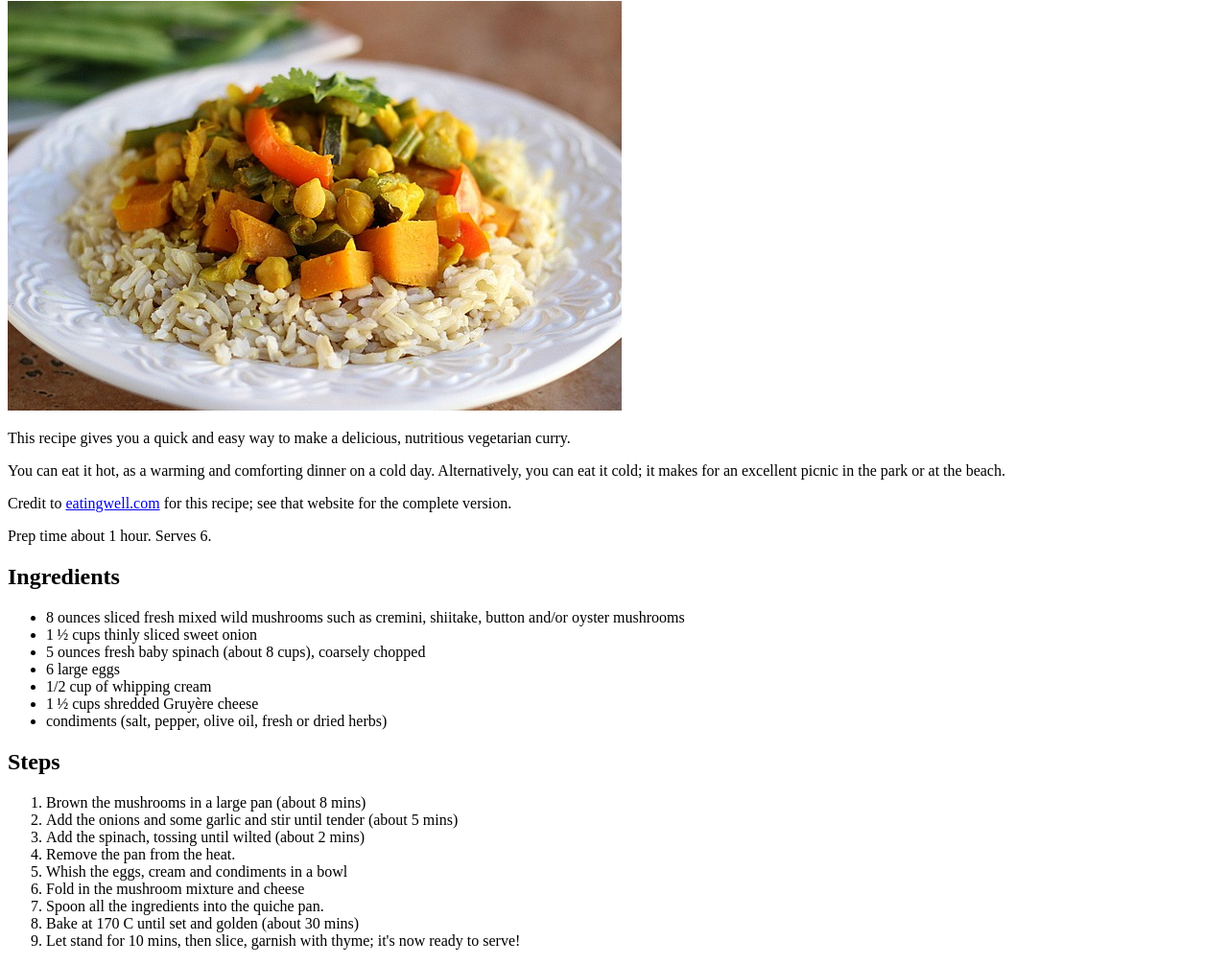
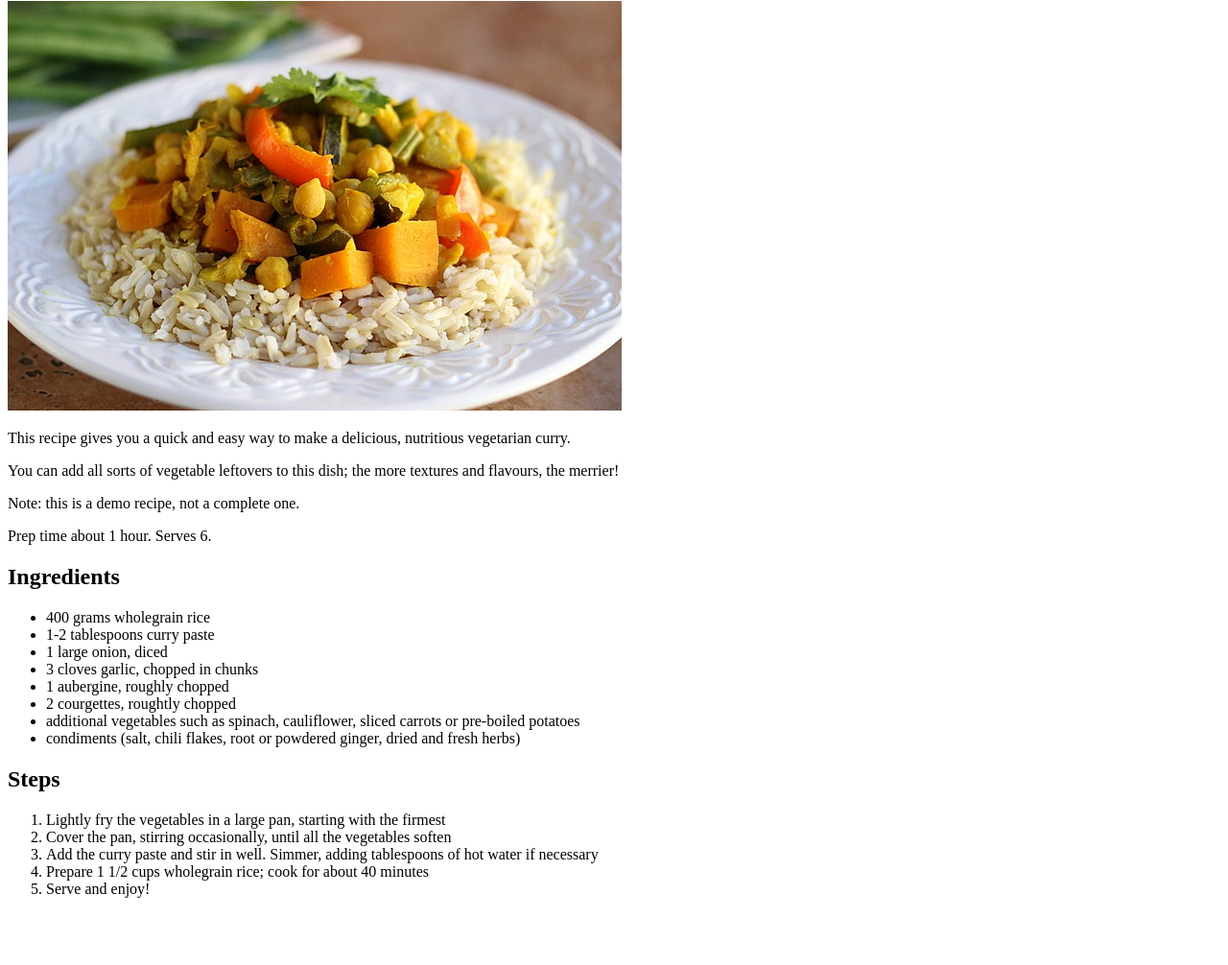
Before and after one commit to Sebhobbs/odin-recipes, a plain HTML site: page recipes/curry.html in a window 1280 px wide. Shown: the part 79-1085 px from the top of the page at 96% size. After the commit the page ends 1031 px from the top, so only its background shows below. Drawn offline with Linux system fonts and the light colour scheme.

Commit message:
Update curry recipe to be more realistic

```diff
--- a/recipes/curry.html
+++ b/recipes/curry.html
@@ -11,33 +11,30 @@
 <img src="curry.jpg" alt="a delicious curry">
 
 <p>This recipe gives you a quick and easy way to make a delicious, nutritious vegetarian curry.</p>
-<p>You can eat it hot, as a warming and comforting dinner on a cold day. Alternatively, you can eat it cold; it makes for an excellent picnic in the park or at the beach.</p>
-<p>Credit to <a href="https://www.eatingwell.com/recipe/278023/spinach-mushroom-quiche/">eatingwell.com</a> for this recipe; see that website for the complete version.</p>
+<p>You can add all sorts of vegetable leftovers to this dish; the more textures and flavours, the merrier!</p>
+<p>Note: this is a demo recipe, not a complete one.</p>
 <p>Prep time about 1 hour. Serves 6.</p>
 
 
 <h2>Ingredients</h2>
 <ul>
-    <li>8 ounces sliced fresh mixed wild mushrooms such as cremini, shiitake, button and/or oyster mushrooms</li>
-    <li>1 ½ cups thinly sliced sweet onion</li>
-    <li>5 ounces fresh baby spinach (about 8 cups), coarsely chopped</li>
-    <li>6 large eggs</li>
-    <li>1/2 cup of whipping cream</li>
-    <li>1 ½ cups shredded Gruyère cheese </li>
-    <li>condiments (salt, pepper, olive oil, fresh or dried herbs)</li>
+    <li>400 grams wholegrain rice</li>
+    <li>1-2 tablespoons curry paste</li>
+    <li>1 large onion, diced</li>
+   <li>3 cloves garlic, chopped in chunks</li>
+    <li>1 aubergine, roughly chopped</li>
+    <li>2 courgettes, roughtly chopped</li>
+    <li>additional vegetables such as spinach, cauliflower, sliced carrots or pre-boiled potatoes</li>
+    <li>condiments (salt, chili flakes, root or powdered ginger, dried and fresh herbs) </li>
 </ul>
 
 <h2>Steps</h2>
 <ol>
-<li>Brown the mushrooms in a large pan (about 8 mins)</li>
-<li>Add the onions and some garlic and stir until tender (about 5 mins)</li>
-<li>Add the spinach, tossing until wilted (about 2 mins)</li>
-<li>Remove the pan from the heat.</li>
-<li>Whish the eggs, cream and condiments in a bowl</li>
-<li>Fold in the mushroom mixture and cheese</li>
-<li>Spoon all the ingredients into the quiche pan. </li>
-<li>Bake at 170 C until set and golden (about 30 mins)</li>
-<li>Let stand for 10 mins, then slice, garnish with thyme; it's now ready to serve!</li>
+<li>Lightly fry the vegetables in a large pan, starting with the firmest</li>
+<li>Cover the pan, stirring occasionally, until all the vegetables soften</li>
+<li>Add the curry paste and stir in well. Simmer, adding tablespoons of hot water if necessary</li>
+<li>Prepare 1 1/2 cups wholegrain rice; cook for about 40 minutes</li>
+<li>Serve and enjoy!</li>
 </ol>
 
 
```
